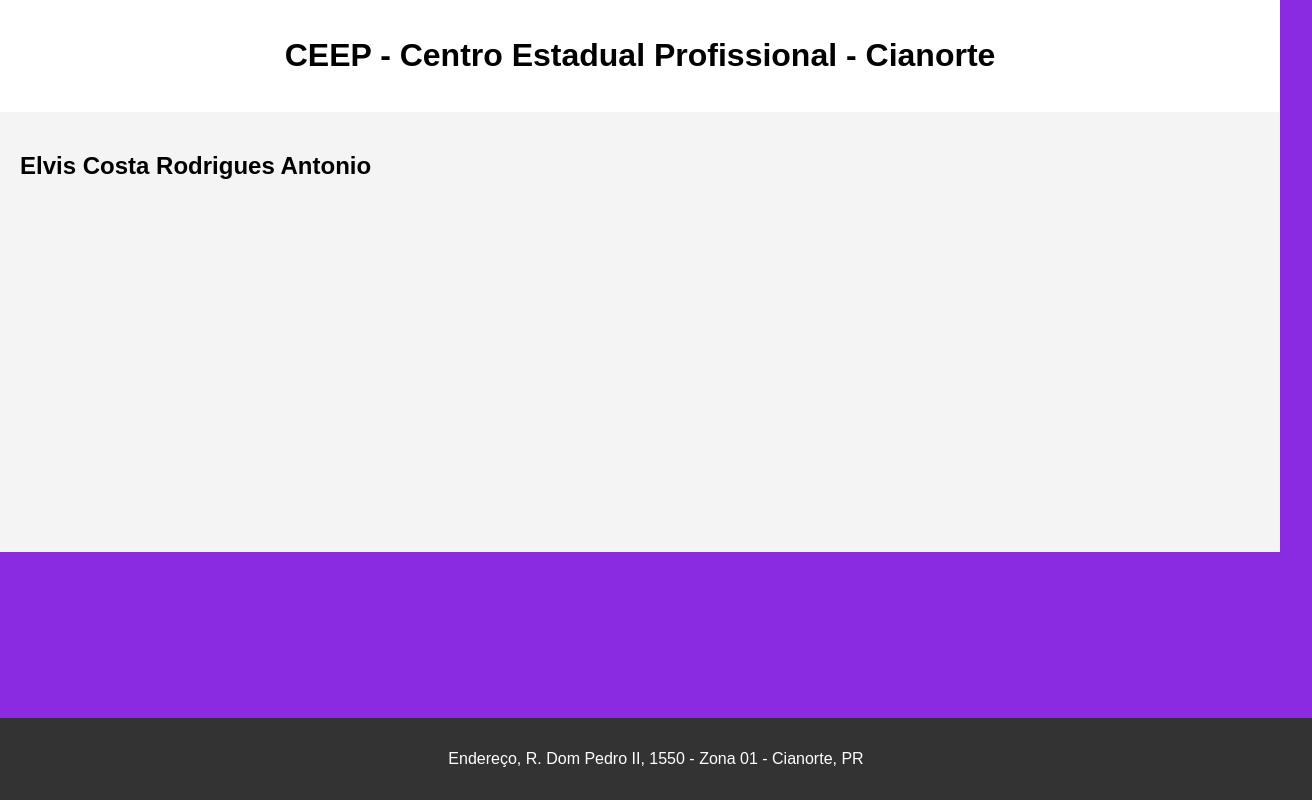
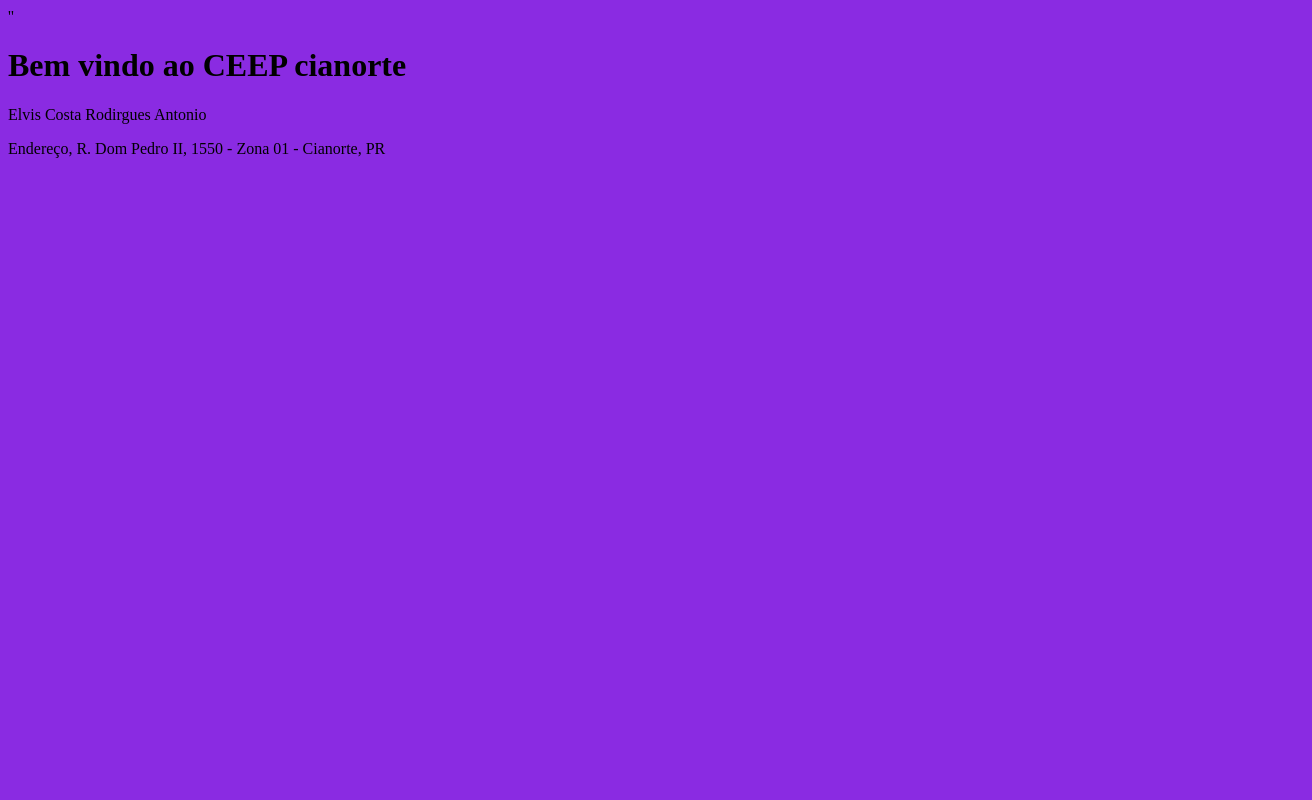
Before and after one commit to ElviisC/TrabalhoFrontEnd-Copia, a plain HTML site: page TrabalhoFront-End2-F-main/index.html in a window 1280 px wide. Shown: the whole page, 1312 px wide, since content can reach past the window. Drawn offline with Linux system fonts and the light colour scheme.

Commit message:
Add files via upload

```diff
--- /dev/null
+++ b/Style.css
@@ -0,0 +1,9 @@
+@import url(https://fonts.googleapis.com/css2?family=Press+Start+2P&display=swap);
+
+body {
+    background-color: blueviolet;
+    font-family: "Press Start 2P", system-ui;
+    font-weight: 400;
+    font-style: normal;
+
+}
--- a/TrabalhoFront-End2-F-main/index.html
+++ b/TrabalhoFront-End2-F-main/index.html
@@ -4,48 +4,18 @@
 <head>
     <meta charset="UTF-8">
     <meta name="viewport" content="width=device-width, initial-scale=1.0">
-    <title>Ceep-Cianorte</title>
+    <title>Ceep-Cianorte</title>''
     <link rel="stylesheet" href="style.css">
-    <style>
-        body {
-            font-family: Arial, sans-serif;
-            margin: 0;
-            padding: 0;
-        }
+</head>
 
-        header {
-            background-color: #ffffff;
-            color: rgb(0, 0, 0);
-            text-align: center;
-            padding: 1em;
-        }
-
-        main {
-            padding: 20px;
-            background-color: #f4f4f4;
-            min-height: 400px;
-        }
-
-        footer {
-            background-color: #333;
-            color: white;
-            text-align: center;
-            padding: 1em;
-            position: absolute;
-            bottom: 0;
-            width: 100%;
-        }
-    </style>
-</head>
-<body>
+    <body>
 
     <header>
-        <h1>CEEP - Centro Estadual Profissional - Cianorte</h1>
+        <h1>Bem vindo ao CEEP cianorte</h1>
     </header>
 
     <main>
-        <h2>Elvis Costa Rodrigues Antonio</h2>
-        <p> </p>
+        <p>Elvis Costa Rodirgues Antonio </p>
     </main>
 
     <footer>
```
